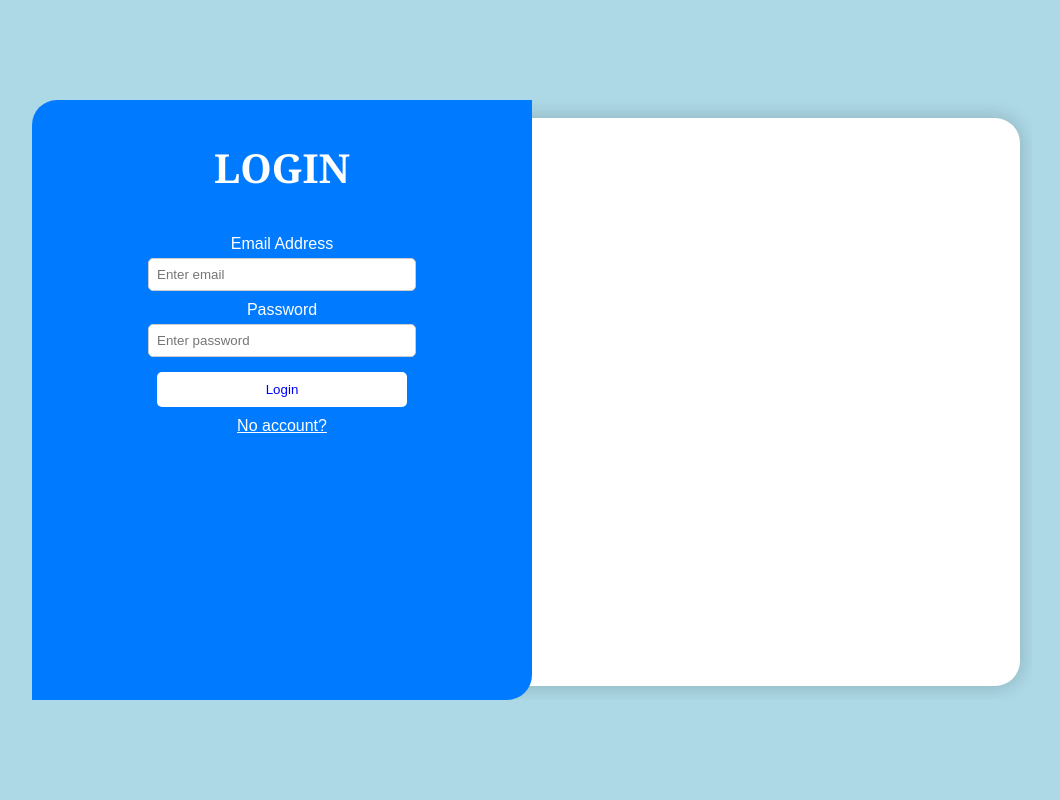
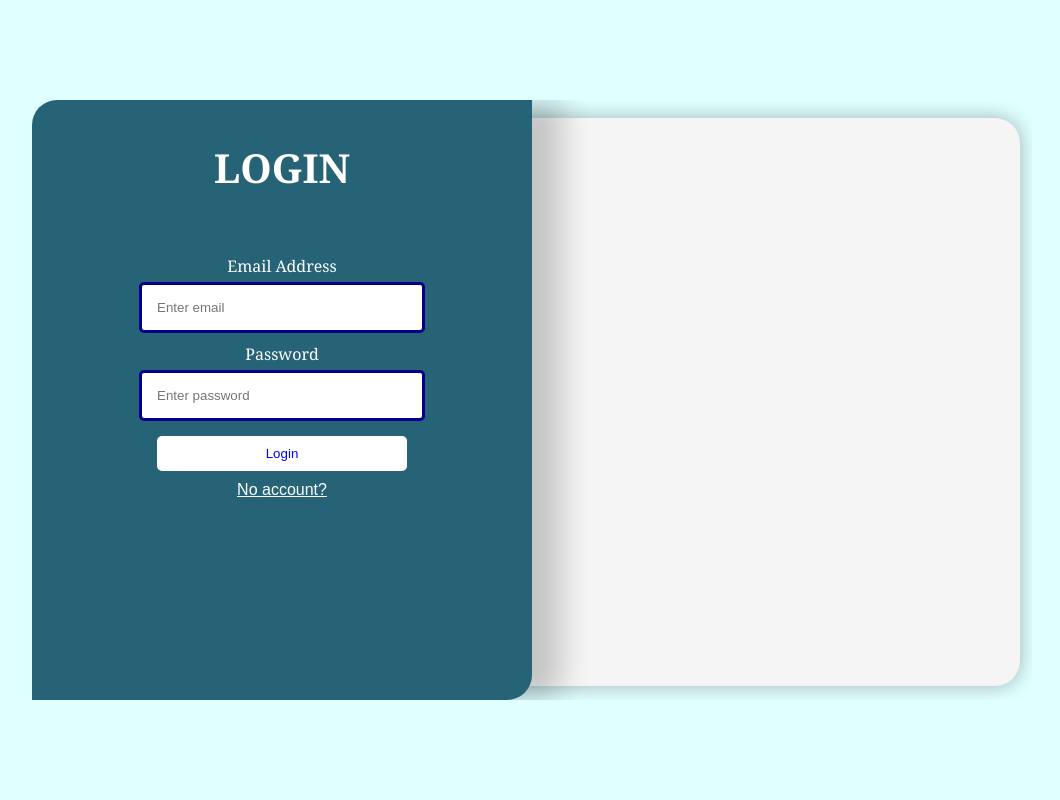
Before and after one commit to GabidevIN/SCHOOL-SYSTEM-PROJECT, a Flask app: page /login in a window 1280 px wide. Shown: the whole page, without its empty margins (108-1168 px from the left). Run offline with Flask 3, Linux system fonts and the light colour scheme; some libraries are stand-ins or nearby versions.

Commit message:
first week

```diff
--- a/static/login.css
+++ b/static/login.css
@@ -13,7 +13,7 @@ body {
     left: 0;
     width: 100vw;
     height: 100vh;
-    background: lightblue;
+    background: lightcyan;
 }
 
 .container {
@@ -35,8 +35,8 @@ body {
     margin: 17.5px 12.5px 12.5px 17.5px;
     width: 70rem;
     height: 35.5rem;
-    background: white;
-    box-shadow: 0 0 20px rgba(0,0,0,0.2);
+    background: whitesmoke;
+    box-shadow: 0 0 20px rgba(0,0,0,0.3);
     text-align: center;
     overflow: hidden;
     z-index: 1;
@@ -58,19 +58,19 @@ body {
     position: absolute;
     width: 50%;
     height: 100%;
-    background-color: #007bff;
+    background: rgb(39, 99, 119);
     top: 0;
     transition: transform 0.6s ease-in-out, opacity 0.6s ease-in-out;
     border-radius: 25px 0 25px 0;
     z-index: 3;
-
+    box-shadow: 30px 0 30px 0 rgba(0,0,0,0.2);
 }
 
 .register {
     position: absolute;
     width: 50%;
     height: 100%;
-    background-color: #007bff;
+    background: rgb(39, 99, 119);
     top: 0;
     transition: transform 0.6s ease-in-out, opacity 0.6s ease-in-out;
     border-radius: 0 25px 0 25px;
@@ -99,8 +99,8 @@ input {
     width: 50%;
     display: block;
     margin: 5px auto;
-    padding: 8px;
-    border: 1px solid #ccc;
+    padding: 15px;
+    border: 3px solid darkblue;
     border-radius: 5px;
 }
 
@@ -121,11 +121,14 @@ button {
     margin: 5px auto;
     color: white;
     text-align: center;
+    font-family: Georgia, serif;
+
 }
 
 .TITLE {
     font-weight: 700;
     text-align: center;
+    margin-bottom: 3.75rem;
     font-size: 2.5rem;
     color: white;
     font-family: Georgia, serif;
```
